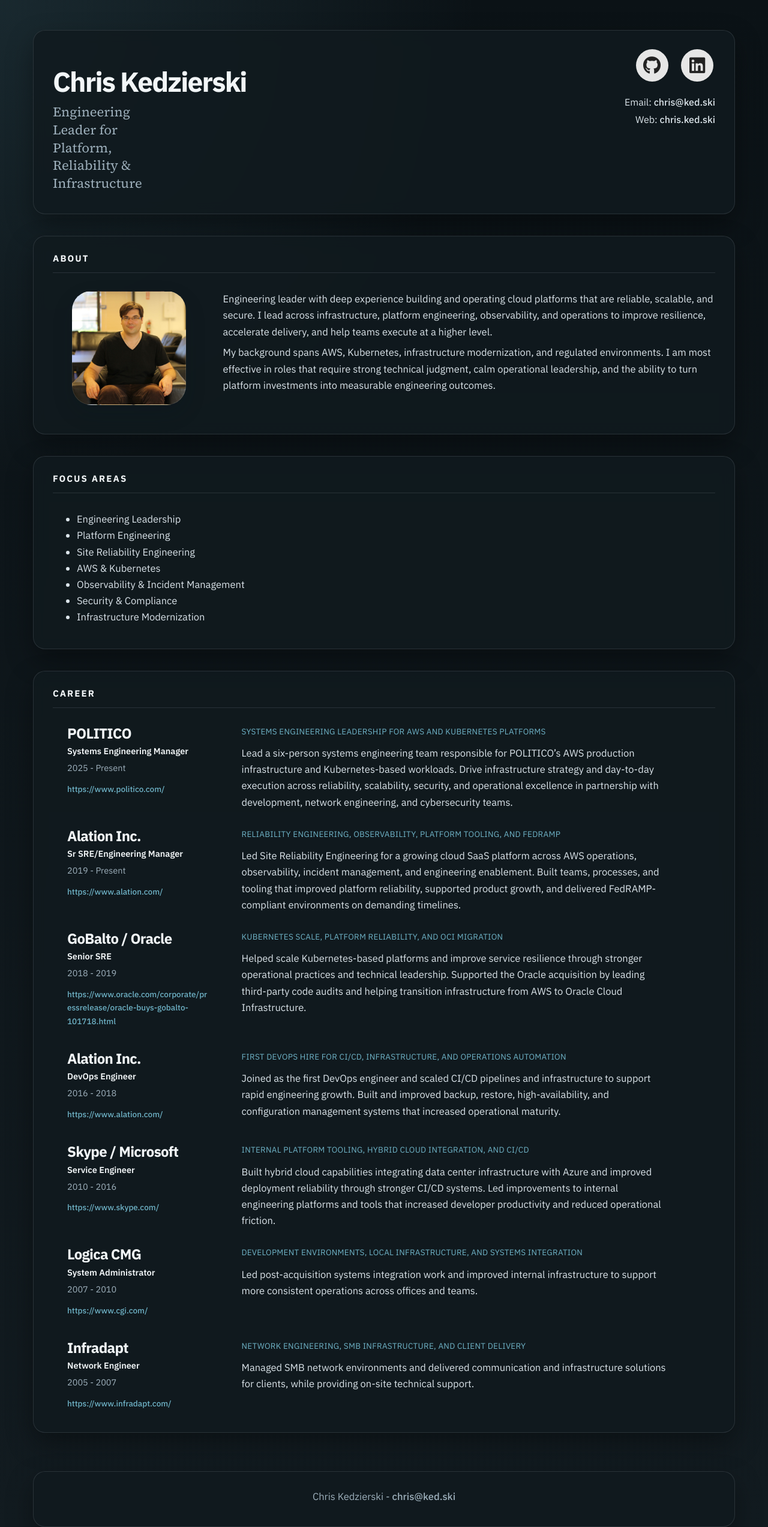
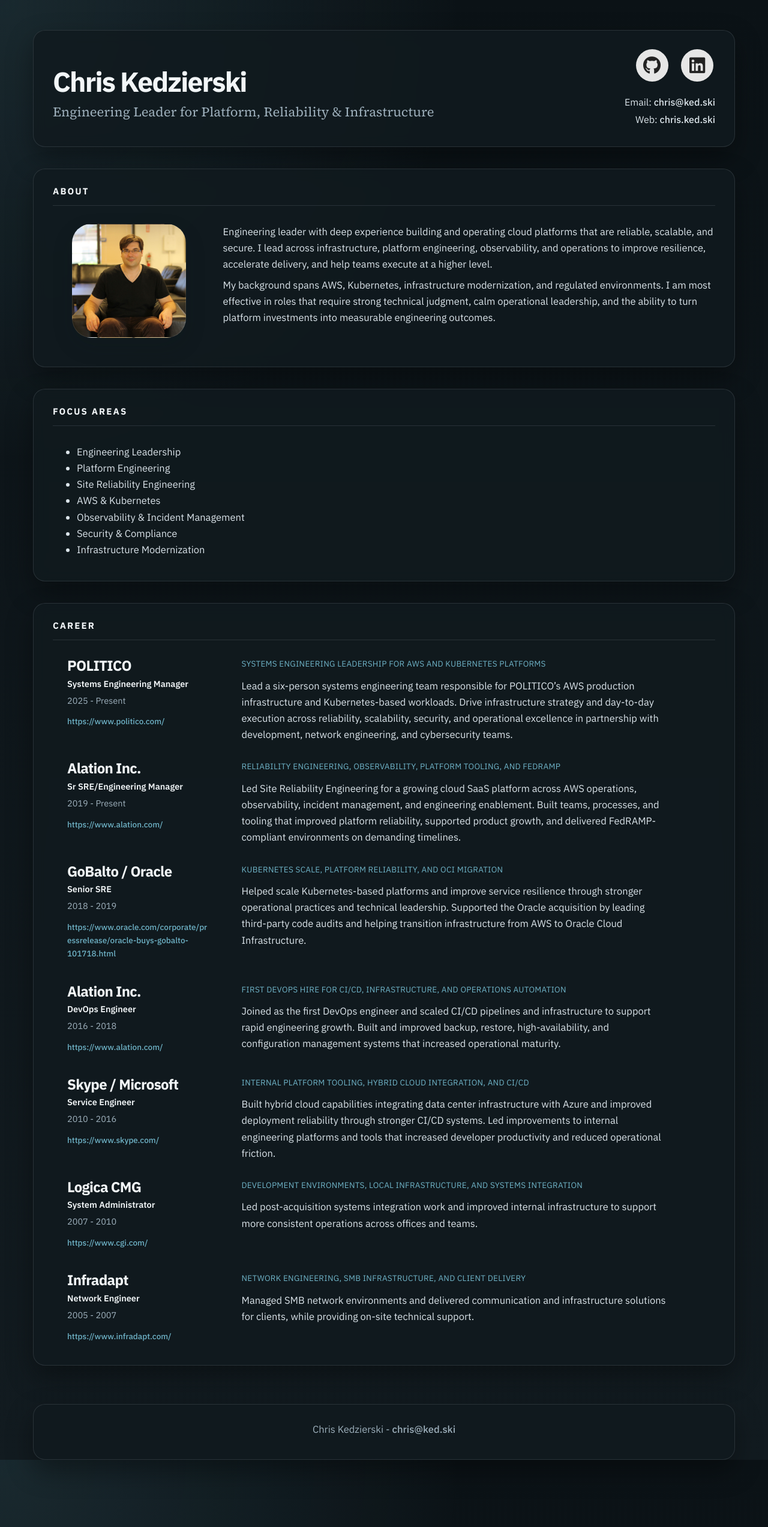
Before and after one commit to idea360/idea360.github.io, a Jekyll site: the page built from index.md, in a window 1280 px wide. Shown: the whole page at 60% size. Built offline with Jekyll 4.4.1, drawn with Linux system fonts in a browser that asks for light colours; nearby versions of some CDN libraries.

Commit message:
Update header width

```diff
--- a/_sass/modern-resume-theme.scss
+++ b/_sass/modern-resume-theme.scss
@@ -208,9 +208,8 @@
   overflow: hidden;
 }
 
-.header-left h1,
-.header-left h2 {
-  max-width: 12ch;
+.header-left h1 {
+  max-width: 18ch;
 }
 
 .header-left h2 {
```
